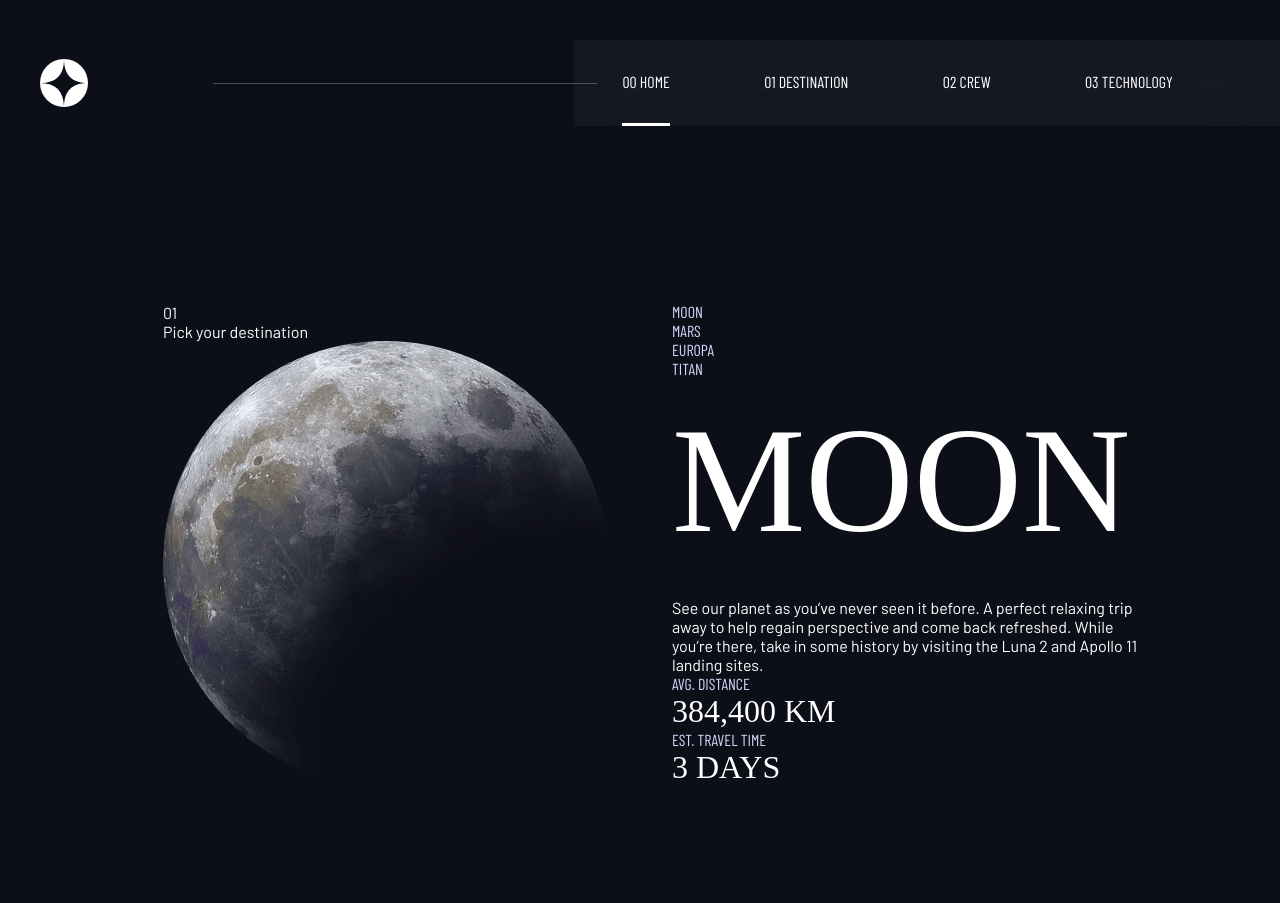
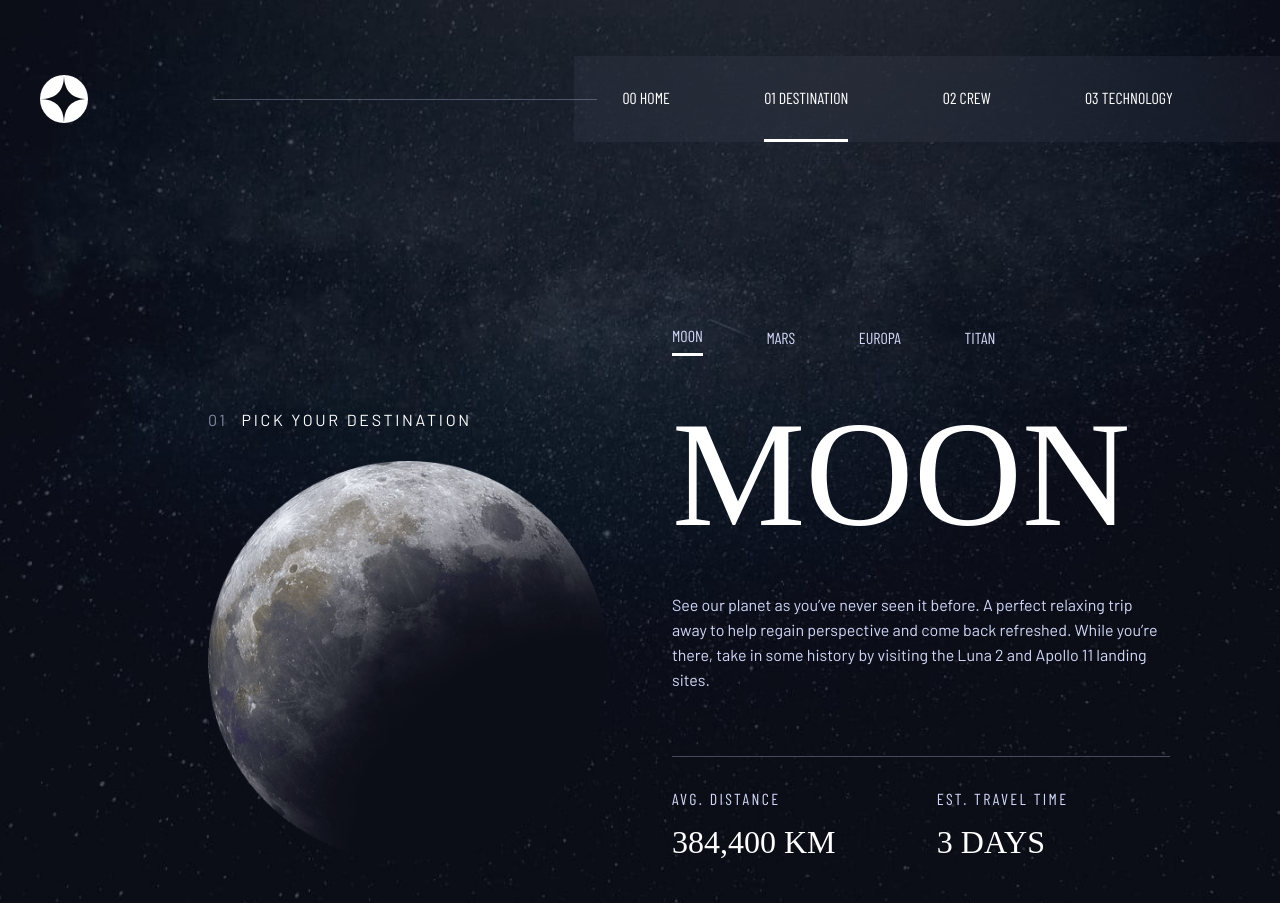
Before and after one commit to jorgeemzu/Space-Tourism, a plain HTML site: page starter-code/destination.html in a window 1280 px wide. Shown: the top 903 px of the page. Before the commit the page ends 816 px from the top, so only its background shows below. Drawn offline with nearby package versions, Linux system fonts and the light colour scheme; a web font is replaced by a local one.

Commit message:
se finalizo con la pagina de destinos

```diff
--- a/starter-code/destination.html
+++ b/starter-code/destination.html
@@ -12,7 +12,7 @@
   <script src="tabs.js" defer></script>
     <title>Destination</title>
 </head>
-<body>
+<body class="destination-page">
     <header class="primary--header flex container">
         <div class="header--logo">
           <img src="assets/shared/logo.svg" alt=" space tourism logo" class="logo">
@@ -23,8 +23,8 @@
         <nav>
           <ul class="primary-navigation flex" data-visible="false" id="primary-navigation" >
             <button class="movile--nav--close nav-toggle" aria-expanded="false" ></button>
-            <a href="index.html"><li class="ff-sans-cond text-white uppercase active " >00 Home</li></a>
-            <a href="destination.html"><li class="ff-sans-cond text-white uppercase " >01 Destination</li></a>
+            <a href="index.html"><li class="ff-sans-cond text-white uppercase  " >00 Home</li></a>
+            <a href="destination.html"><li class="ff-sans-cond text-white uppercase active " >01 Destination</li></a>
             <a href=""><li class="ff-sans-cond text-white uppercase " >02 Crew</li></a>
             <a href=""><li class="ff-sans-cond text-white uppercase " >03 Technology</li></a>
           </ul>
@@ -36,14 +36,14 @@
 
       <div class="container grid--container--home text-center" >
           <div>
-              <p> <span>01</span> Pick your destination </p>
-              <img id="dest-img" src="" alt="space tourism destination moon">
+              <p class="sub-header uppercase letter-spacing-2"> <span class="text-accent" >01 </span> Pick your destination </p>
+              <img class="dest-img" id="dest-img" src="" alt="space tourism destination moon">
 
           </div>
 
           <div class="app-info">
             <div class="tabs">
-                <ul class="uppercase ff-sans-cond text-accent">
+                <ul class="uppercase ff-sans-cond text-accent flex">
                     <li class="tab active" >Moon</li>
                     <li class="tab" >Mars</li>
                     <li class="tab" >Europa</li>
@@ -52,16 +52,16 @@
             </div>
 
             <h1> <span  class="ff-serif text-white uppercase fs-900 fw-100" id='dest-title'>Moon </span> </h1>
-            <p id='dest-desc' ></p>
+            <p class="text-accent line-h-25" id='dest-desc' ></p>
 
-                <div class="grid--info">
+                <div class="grid--info grid">
                     <div>
-                        <p class="ff-sans-cond text-accent uppercase" id='dest-info-distance' >Avg. distance</p>
+                        <p class="ff-sans-cond text-accent uppercase letter-spacing-3" id='dest-info-distance' >Avg. distance</p>
                         <p class="ff-serif ff-white fw-100 fs-600 uppercase" id='dest-distance' ></p>
                     </div>
 
                     <div>
-                        <p class="ff-sans-cond text-accent uppercase " id='dest-info-est' >Est. travel time</p>
+                        <p class="ff-sans-cond text-accent uppercase letter-spacing-3 " id='dest-info-est' >Est. travel time</p>
                         <p class="ff-serif ff-white fw-100 fs-600 uppercase" id='dest-est' ></p>
                     </div>
                 </div>
--- a/starter-code/styles.css
+++ b/starter-code/styles.css
@@ -35,6 +35,7 @@ body{
     background-size: cover;
     background-position: bottom center;
     background-repeat: no-repeat;
+    overflow-x: hidden;
 
 }
 
@@ -108,7 +109,7 @@ span{
 }
 
 .container{
-    padding: 1em 2em;
+    padding: 1em .5em;
     max-width: 80rem;
     margin: 0 auto;
 }
@@ -121,6 +122,8 @@ span{
     display: flex;
 }
 
+
+
 .marg--top--2em{
     margin-top: 2em;
 }
@@ -129,7 +132,15 @@ span{
     line-height: 25px;
 }
 
+p span{
+    display: inline-block;
+    margin-right: .5em;
+    opacity: .6;
+}
 
+.destination-page{
+    background-image: url(assets/destination/background-destination-mobile.jpg);
+}
 
 .home{
     background-image: url(assets/home/background-home-mobile.jpg);
@@ -138,8 +149,11 @@ span{
 .primary--header{
     justify-content: space-between;
     position: relative;
+    padding: 2em;
 
 }
+
+
 
 
 
@@ -199,12 +213,56 @@ span{
 }
 
 .grid--container--home p{
-    max-width: 70vw;
+    max-width: 85vw;
     margin: 0 auto;
 }
 
+.tab{
+    cursor: pointer;
+    padding: .5em 0;
+    margin-bottom: 2em;
+}
+
+.tab.active{
+    border-bottom: solid 3px hsl( var(--clr-white) )
+}
+
+.tabs ul{
+    width: 65%;
+    justify-content: space-between;
+    align-items: center;
+    margin: 0 auto;
+    max-width: 400px;
+}
+
+.dest-img{
+
+    width: 60vw;
+    margin: 2em auto;
+    max-width: 400px;
+}
+
+.grid--info{
+    padding-top: 2em;
+    margin-top: 4em;
+    border-top: solid 1px hsl( var(--clr-light) /.3 );
+}
+
+.grid--info .ff-sans-cond{
+    margin-bottom: 1em;
+}
+
+.grid--info div{
+    margin-bottom: 2em;
+}
+
+
 
 @media only screen and (min-width: 663px){
+
+    .destination-page{
+        background-image: url(assets/destination/background-destination-tablet.jpg);
+    }
 
 
     .home{
@@ -234,7 +292,10 @@ span{
     }
 
 
-
+    .grid--info{
+        grid-template-columns: repeat(2, 1fr);
+        gap: 2em;
+    }
 
     /* nav::after{
         position: absolute;
@@ -339,7 +400,7 @@ span{
     }
 
     .grid--container--home h1 span{
-        font-size: clamp(1rem, var(--fs-800), 6rem);
+        font-size: clamp(1rem, var(--fs-800), 5rem);
     }
 
 }
@@ -348,6 +409,10 @@ span{
 @media only screen and (min-width: 950px){
     .home{
         background-image: url(assets/home/background-home-desktop.jpg);
+    }
+
+    .destination-page{
+        background-image: url(assets/destination/background-destination-desktop.jpg);
     }
 
     header::after{
@@ -396,4 +461,8 @@ span{
     .large-btn{
         font-size: 2em;
     }
+
+    .tabs ul{
+        margin-left: 0;
+    }
 }
--- a/starter-code/tabs.js
+++ b/starter-code/tabs.js
@@ -26,6 +26,7 @@ tabs.forEach((tab, index) =>
 
         tabDestination(index)
 
+
     })
 )
 
@@ -38,4 +39,10 @@ function tabDestination(index){
     destDescription.innerHTML = destinations.description
     destImg.src = destinations.images.png
 
+
+    tabs.forEach( (tab) => {tab.classList.remove('active')})
+    tabs[index].classList.add('active')
+
+
+
 }
```
